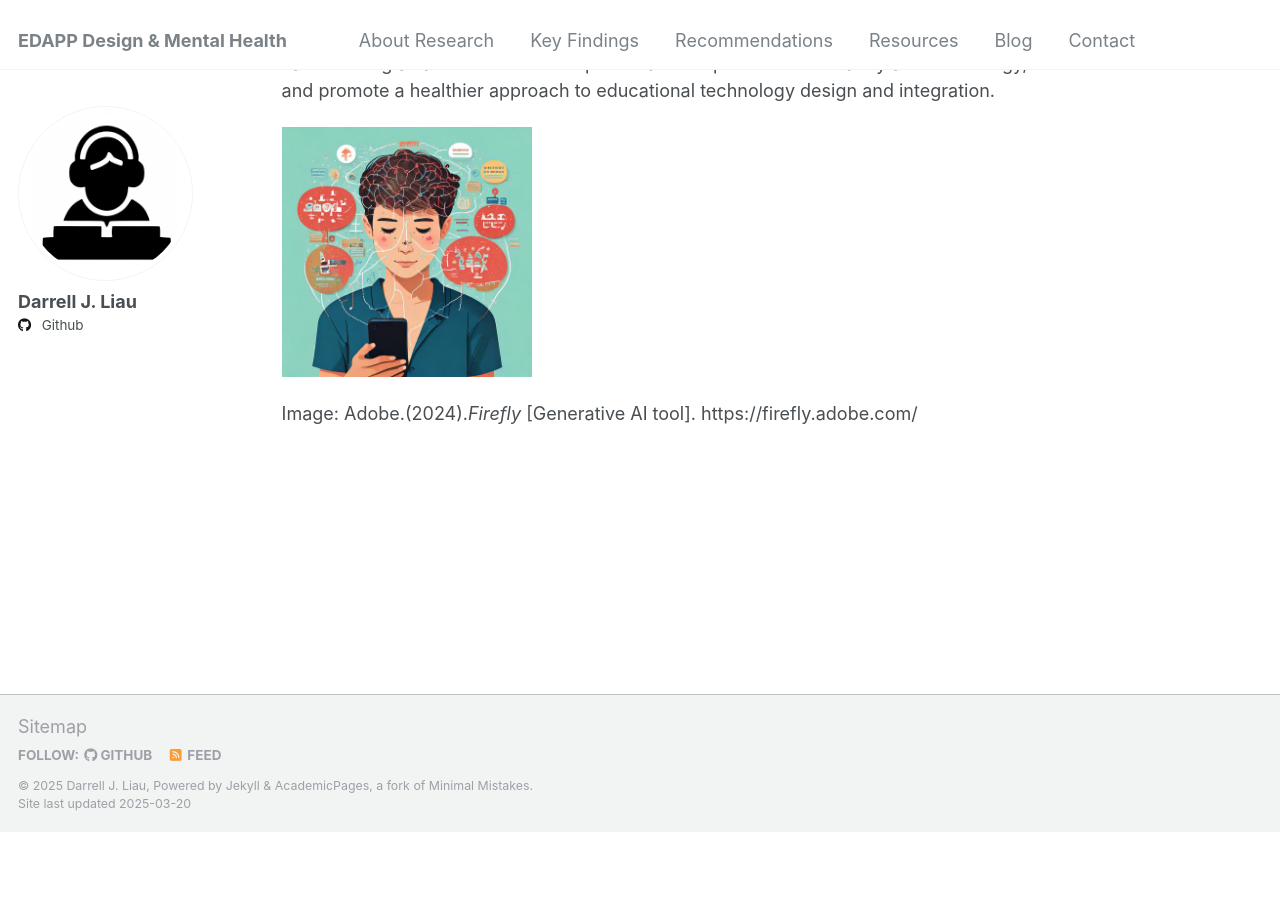
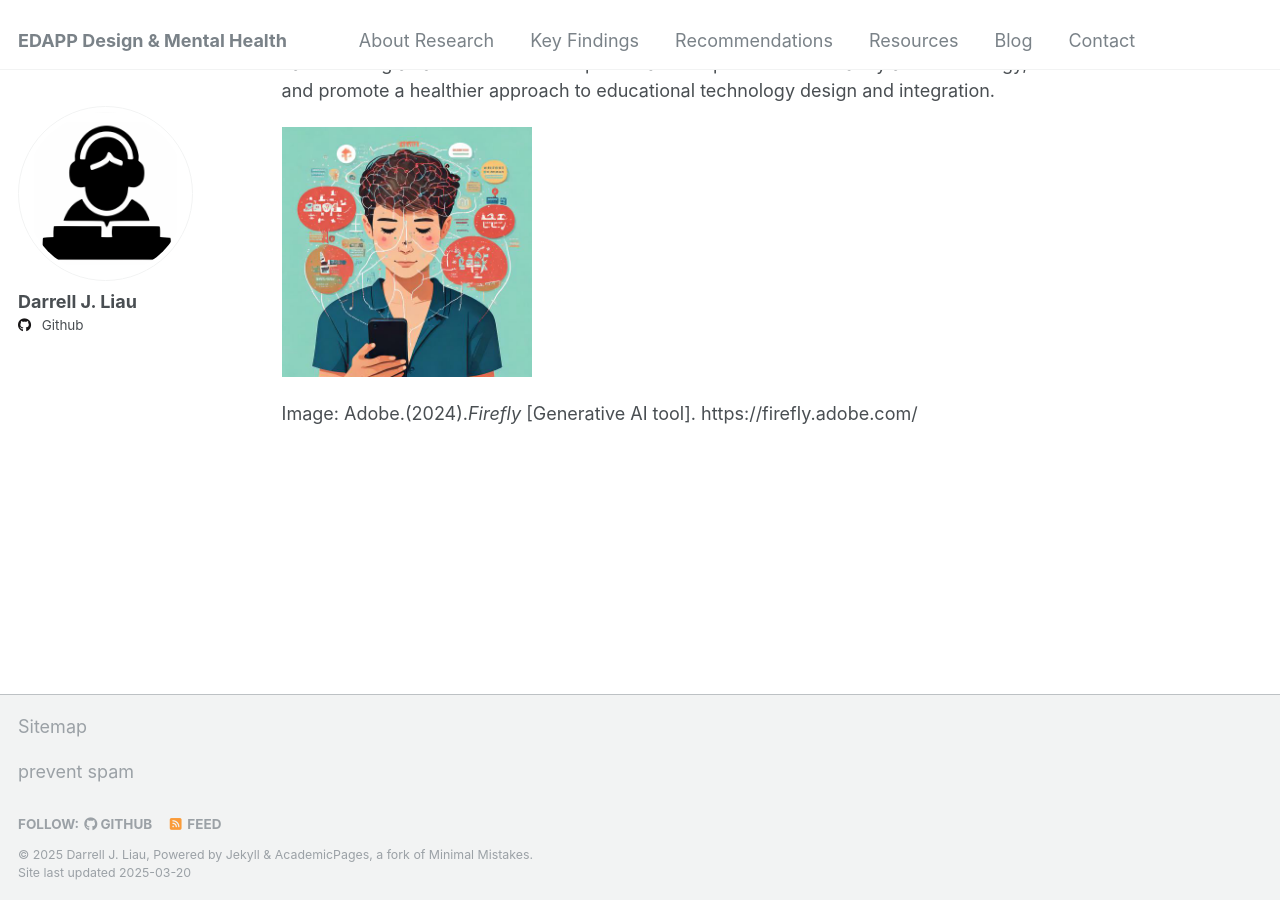
Before and after one commit to djliau/djliau.github.io, a Jekyll site: the page built from _pages/about.md, in a window 1280 px wide and 900 px high, scrolled down 856 px. Built offline with Jekyll 4.4.1, drawn with Linux system fonts in a browser that asks for light colours; before the commit the page ends 1688 px from its top, so only the background shows below that.

Commit message:
footer link

```diff
--- a/_includes/footer/custom.html
+++ b/_includes/footer/custom.html
@@ -1,3 +1,4 @@
 <!-- start custom footer snippets -->
 <a href="/sitemap/">Sitemap</a>
+<p><a href="http://www.mxguarddog.com/firewall/">prevent spam</a></p>
 <!-- end custom footer snippets -->
```
